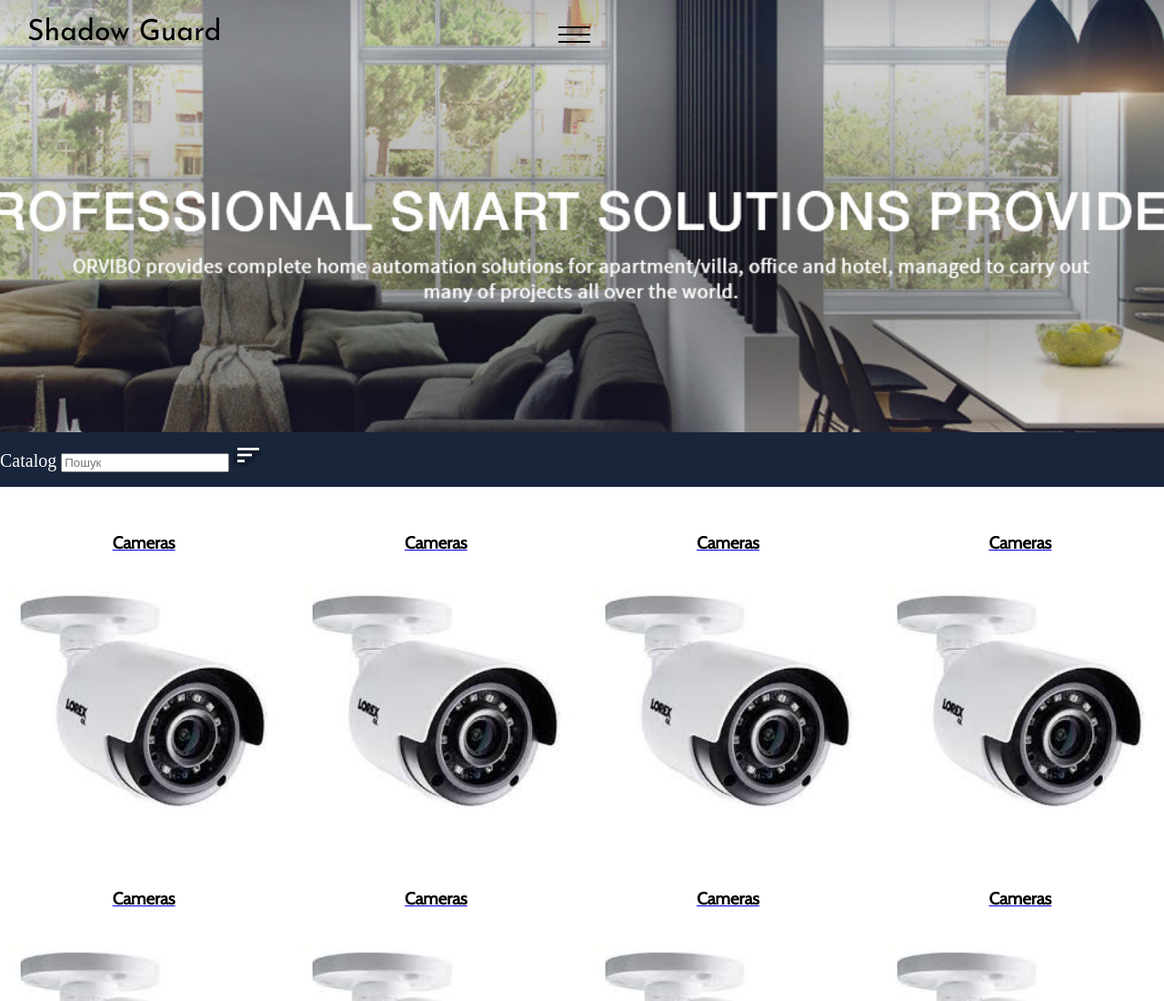
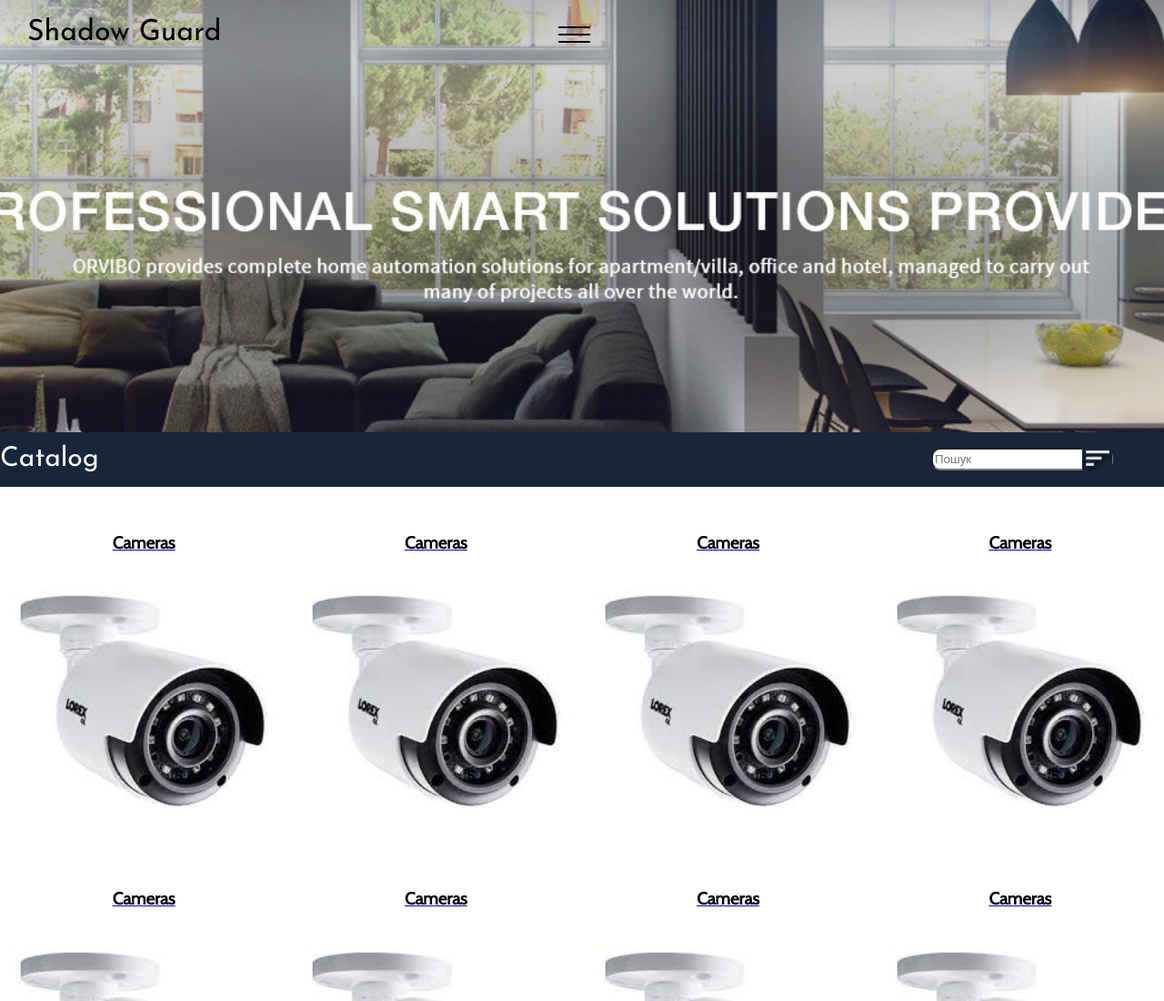
Before and after one commit to hr-andrii/hw-30-09, a plain HTML site: page index.html in a window 1280 px wide. Shown: the top 1100 px of the page at 91% size. Drawn offline with nearby package versions, Linux system fonts and the light colour scheme.

Commit message:
seacrh_btn

```diff
--- a/index.css
+++ b/index.css
@@ -160,10 +160,35 @@ article.product .product-buttons {
     margin-bottom: 20px;
     margin-top: -25px;
 }
-.catalog
+main .board .catalog
 {
     display: inline-block;
-    position: relative;
+    font-size: 30px;
+    font-family: 'Josefin Sans', sans-serif;
+    margin-top: 14px;
+}
+main .board .search
+{
+    display: inline-block;
+    position: absolute;
+    border-radius: 10px;
+    width: 200px;
+    margin-top: 17px;
+    height: 25px;
+    left: 80%;
+}
+@media (max-width: 1556px) {
+    .main .board .search {
+        width: 180px;
+    }
+}
+main .board .filter
+{
+    display: inline-block;
+    position: absolute;
+    left: 93%;
+    margin-top: 17px;
+    height: 25px;
 }
 .filter
 {
--- a/index.html
+++ b/index.html
@@ -28,12 +28,12 @@
                 </div>
             </nav>
         </header>
-        <div class="board">
-            <p class="catalog">Catalog</p>
-            <input class="search" type="search" name="search" placeholder="Пошук">
-            <img class="filter" src="img/filter_search.png" alt="fiter_of_search">
-        </div>
         <main id="categories">
+            <div class="board">
+                <p class="catalog">Catalog</p>
+                <input class="search" type="search" name="search" placeholder="Пошук">
+                <img class="filter" src="img/filter_search.png" alt="fiter_of_search">
+            </div>
             <div class="product-list">
                 <a href="cameras.html">
                     <article class="product">
```
